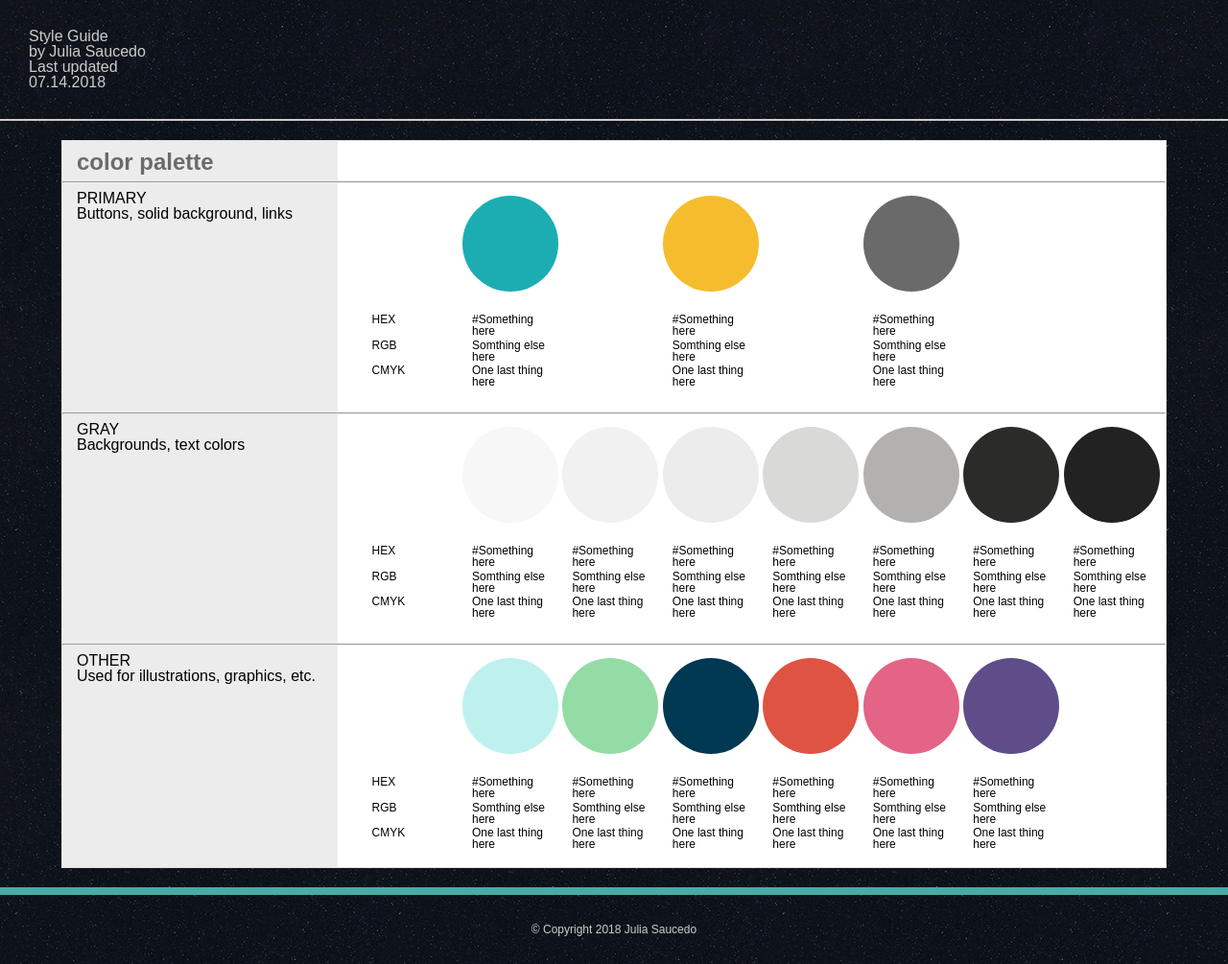
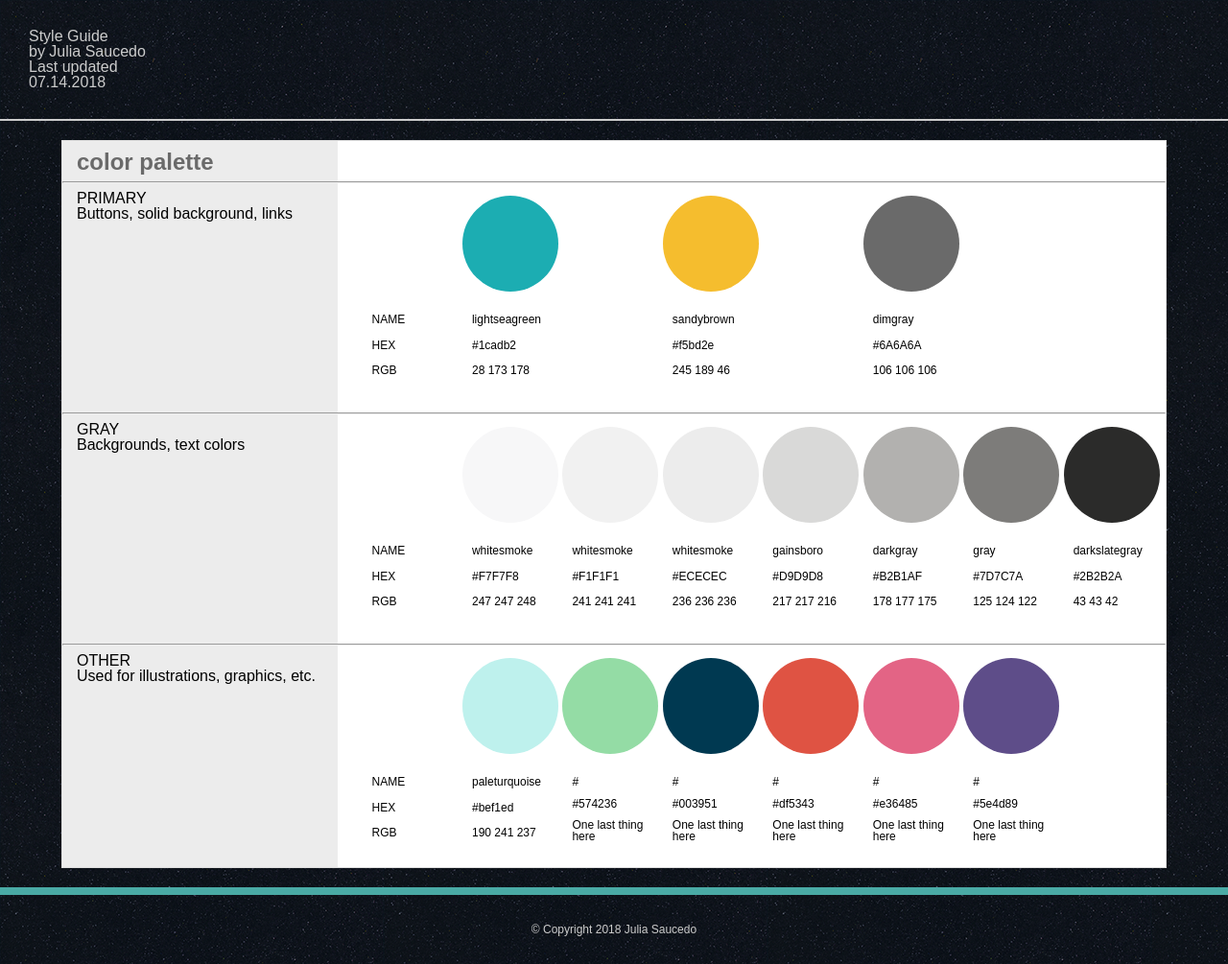
Before and after one commit to JPSauSara/MyStyleGuide, a plain HTML site: page index.html in a window 1280 px wide. Shown: the whole page at 96% size. Drawn offline with Linux system fonts and the light colour scheme; a web font is replaced by a local one.

Commit message:
Add color text

```diff
--- a/assets/css/style.css
+++ b/assets/css/style.css
@@ -103,7 +103,7 @@ footer {
     background-color: #F7F7F8;
 }
 #background-two {
-    background-color: #f1f1f1;
+    background-color: #F1F1F1;
 }
 #background-three {
     background-color: #ECECEC;
@@ -117,11 +117,9 @@ footer {
 #background-six {
     background-color: #7D7C7A;
 }
-#background-six {
+
+#background-seven {
     background-color: #2B2B2A;
-}
-#background-seven {
-    background-color: #222222;
 }
 
 #other-one {
--- a/index.html
+++ b/index.html
@@ -45,30 +45,30 @@
 				<!-- start section for boxes description -->
 				<section>
 					<div class="square">
+						<p>NAME</p>
 						<p>HEX</p>
 						<p>RGB</p>
-						<p>CMYK</p>
 					</div>
 					<div class="square">
-						<p>#Something here</p>
-						<p>Somthing else here</p>
-						<p>One last thing here</p>
+						<p>lightseagreen</p>
+						<p>#1cadb2</p>
+						<p>28	173	178</p>
 					</div>
 
 					<div class="square invisible"><p>#</p></div>
 
 					<div class="square">
-						<p>#Something here</p>
-						<p>Somthing else here</p>
-						<p>One last thing here</p>
+						<p>sandybrown</p>
+						<p>#f5bd2e</p>
+						<p>245 189 46</p>
 					</div>
 
 					<div class="square invisible"><p>#</p></div>
 
 					<div class="square">
-						<p>#Something here</p>
-						<p>Somthing else here</p>
-						<p>One last thing here</p>
+						<p>dimgray</p>
+						<p>#6A6A6A</p>
+						<p>106 106 106</p>
 					</div>
 				</section>
 
@@ -100,49 +100,49 @@
 				<!-- start section for boxes description -->
 				<section>
 					<div class="square">
+						<p>NAME</p>
 						<p>HEX</p>
 						<p>RGB</p>
-						<p>CMYK</p>
 					</div>
 					<div class="square">
-						<p>#Something here</p>
-						<p>Somthing else here</p>
-						<p>One last thing here</p>
+						<p>whitesmoke</p>
+						<p>#F7F7F8</p>
+						<p>247 247 248</p>
 					</div>
 
 					<div class="square">
-						<p>#Something here</p>
-						<p>Somthing else here</p>
-						<p>One last thing here</p>
+						<p>whitesmoke</p>
+						<p>#F1F1F1</p>
+						<p>241 241 241</p>
 					</div>
 
 					<div class="square">
-						<p>#Something here</p>
-						<p>Somthing else here</p>
-						<p>One last thing here</p>
+						<p>whitesmoke</p>
+						<p>#ECECEC</p>
+						<p>236 236 236</p>
 					</div>
 
 					<div class="square">
-						<p>#Something here</p>
-						<p>Somthing else here</p>
-						<p>One last thing here</p>
+						<p>gainsboro</p>
+						<p>#D9D9D8</p>
+						<p>217 217 216</p>
 					</div>
 					<div class="square">
-						<p>#Something here</p>
-						<p>Somthing else here</p>
-						<p>One last thing here</p>
+						<p>darkgray</p>
+						<p>#B2B1AF</p>
+						<p>178 177 175</p>
 					</div>
 
 					<div class="square">
-						<p>#Something here</p>
-						<p>Somthing else here</p>
-						<p>One last thing here</p>
+						<p>gray</p>
+						<p>#7D7C7A</p>
+						<p>125 124 122</p>
 					</div>
 
 					<div class="square">
-						<p>#Something here</p>
-						<p>Somthing else here</p>
-						<p>One last thing here</p>
+						<p>darkslategray</p>
+						<p>#2B2B2A</p>
+						<p>43 43 42</p>
 					</div>
 				</section>
 
@@ -172,43 +172,43 @@
 				<!-- start section for boxes description -->
 				<section>
 					<div class="square">
+						<p>NAME</p>
 						<p>HEX</p>
 						<p>RGB</p>
-						<p>CMYK</p>
 					</div>
 
 					<div class="square">
-						<p>#Something here</p>
-						<p>Somthing else here</p>
+						<p>paleturquoise</p>
+						<p>#bef1ed</p>
+						<p>190 241 237</p>
+					</div>
+
+					<div class="square">
+						<p>#</p>
+						<p>#574236</p>
 						<p>One last thing here</p>
 					</div>
 
 					<div class="square">
-						<p>#Something here</p>
-						<p>Somthing else here</p>
+						<p>#</p>
+						<p>#003951</p>
 						<p>One last thing here</p>
 					</div>
 
 					<div class="square">
-						<p>#Something here</p>
-						<p>Somthing else here</p>
+						<p>#</p>
+						<p>#df5343</p>
+						<p>One last thing here</p>
+					</div>
+					<div class="square">
+						<p>#</p>
+						<p>#e36485</p>
 						<p>One last thing here</p>
 					</div>
 
 					<div class="square">
-						<p>#Something here</p>
-						<p>Somthing else here</p>
-						<p>One last thing here</p>
-					</div>
-					<div class="square">
-						<p>#Something here</p>
-						<p>Somthing else here</p>
-						<p>One last thing here</p>
-					</div>
-
-					<div class="square">
-						<p>#Something here</p>
-						<p>Somthing else here</p>
+						<p>#</p>
+						<p>#5e4d89</p>
 						<p>One last thing here</p>
 					</div>
 
```
